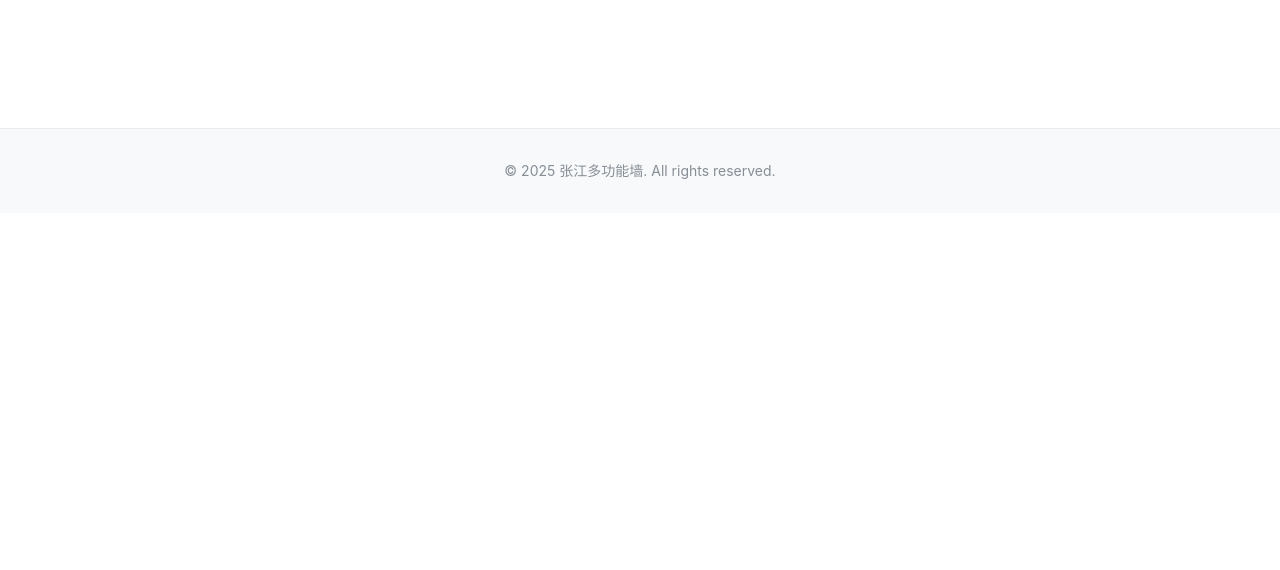
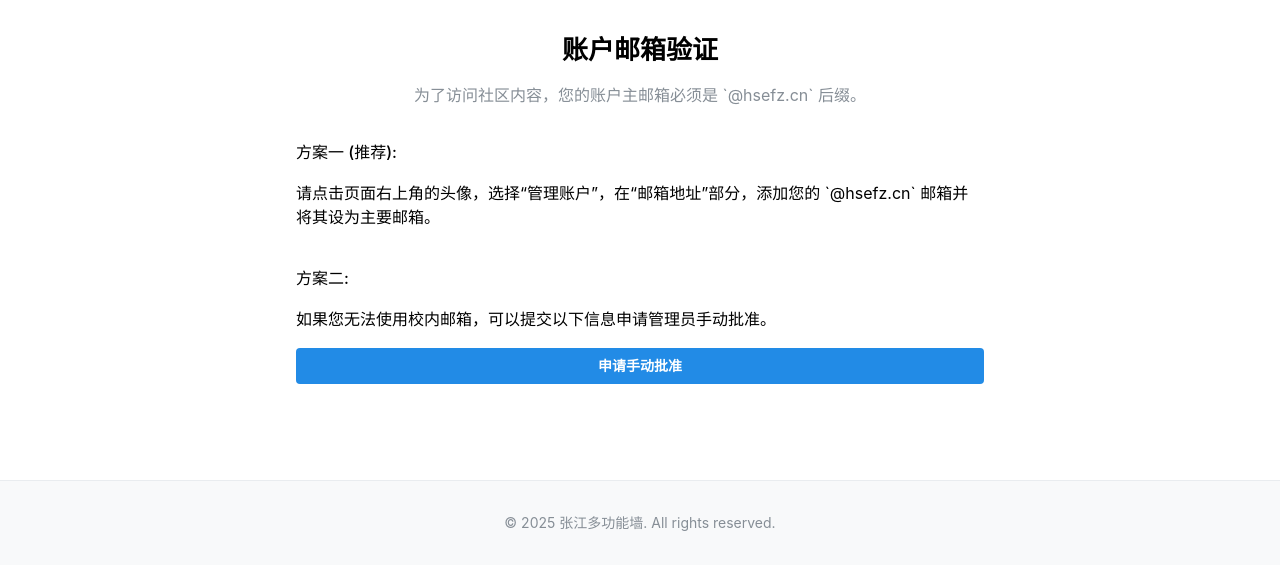
Before and after one commit to CLCK0622/hsefz-wall, a Next.js app: page /verify in a window 1280 px wide. Shown: the top 570 px of the page. Built offline with nearby package versions, Linux system fonts and the light colour scheme; no server answers.

Commit message:
fix: verification submit page

```diff
--- a/src/app/verify/page.tsx
+++ b/src/app/verify/page.tsx
@@ -48,7 +48,19 @@ export default function VerifyPage() {
 
     return (
         <Container size="sm" py="xl">
-            {/* ... Other JSX is the same ... */}
+            <Title order={2} ta="center">账户邮箱验证</Title>
+            <Text c="dimmed" ta="center" mt="md">
+                为了访问社区内容，您的账户主邮箱必须是 `@hsefz.cn` 后缀。
+            </Text>
+
+            <Stack mt="xl" gap="md">
+                <Text fw={500}>方案一 (推荐):</Text>
+                <Text>请点击页面右上角的头像，选择“管理账户”，在“邮箱地址”部分，添加您的 `@hsefz.cn` 邮箱并将其设为主要邮箱。</Text>
+
+                <Text fw={500} mt="lg">方案二:</Text>
+                <Text>如果您无法使用校内邮箱，可以提交以下信息申请管理员手动批准。</Text>
+                <Button onClick={open}>申请手动批准</Button>
+            </Stack>
             <Modal opened={opened} onClose={close} title="手动批准申请" centered>
                 {/* 4. Attach the ref to the form element */}
                 <form ref={formRef} onSubmit={handleSubmit}>
```
